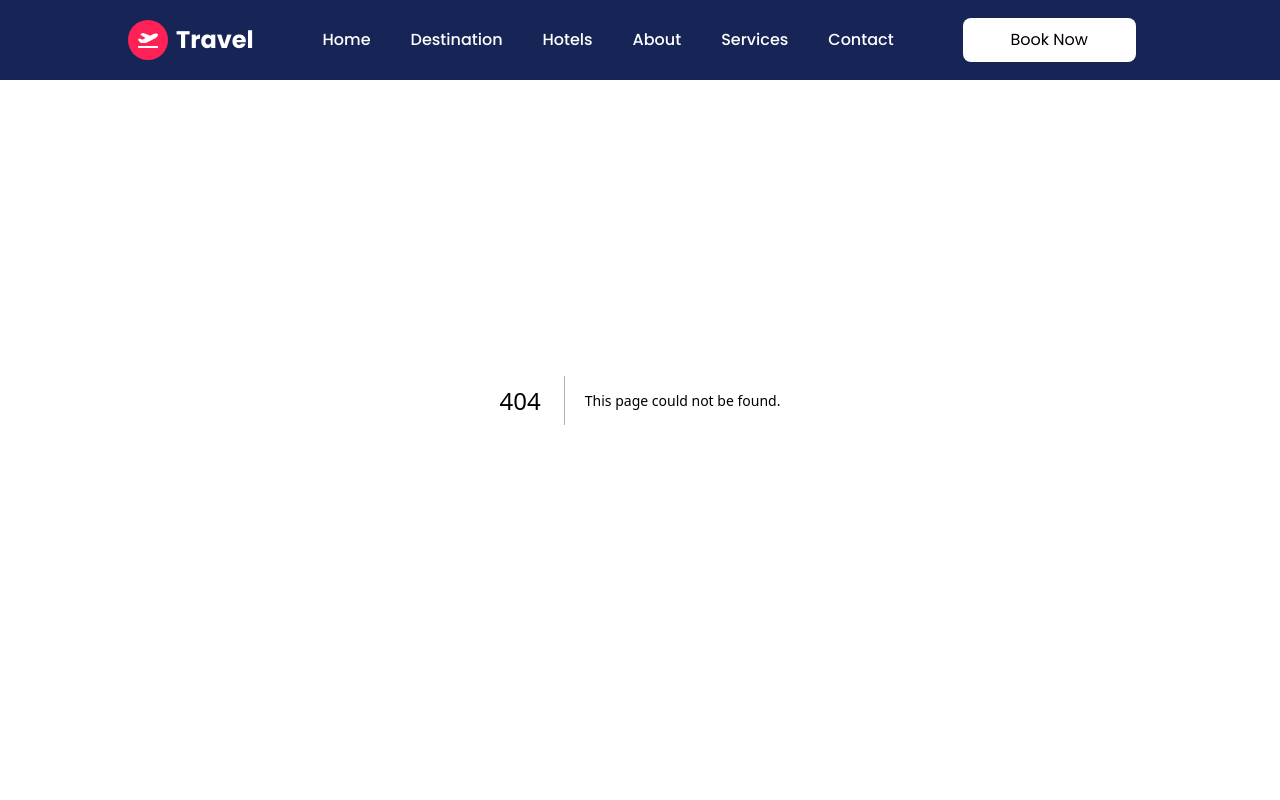
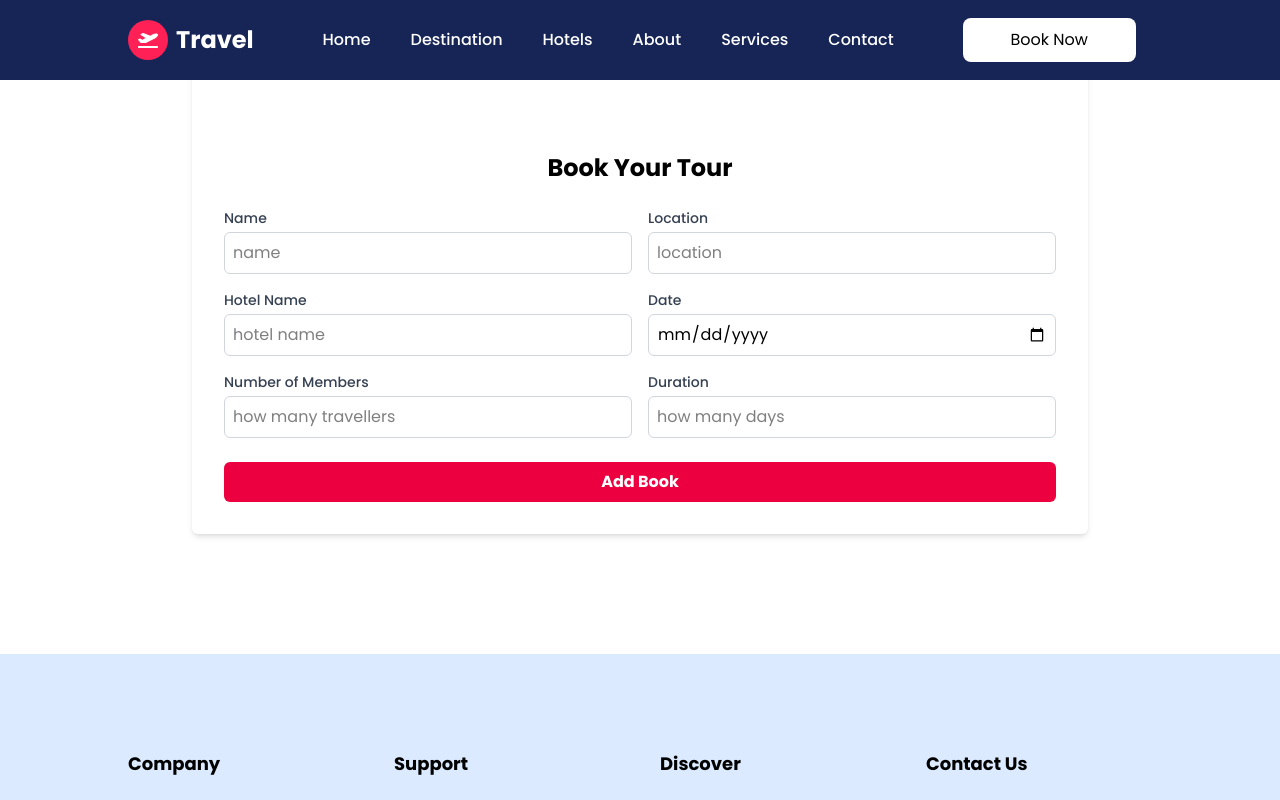
Before and after one commit to chamath09/Tourism-related-web, a Next.js app: page /book in a window 1280 px wide. Before the commit this address had no page. Shown: the top 800 px of the page. Built offline with nearby package versions, Linux system fonts and the light colour scheme.

Commit message:
booking form added

```diff
--- a/app/Navbar/Nav.tsx
+++ b/app/Navbar/Nav.tsx
@@ -5,6 +5,7 @@ import Link from "next/link";
 import React, { useEffect } from "react";
 import { FaPlaneDeparture } from "react-icons/fa";
 import { HiBars3BottomRight } from "react-icons/hi2";
+
 
 type Props = {
   openNav: () => void;
@@ -36,12 +37,14 @@ const Nav = ({ openNav }: Props) => {
     >
       <div className="flex items-center justify-between h-full w-[90%] xl:w-[80%] mx-auto">
         {/* logo */}
+        <Link href="/">
           <div className="flex items-center space-x-2">
             <div className="w-10 bg-rose-500 h-10 rounded-full flex items-center justify-center flex-col">
               <FaPlaneDeparture className="w-5 h-5 text-white" />
             </div>
             <h1 className="text-xl md:text-2xl font-bold text-white">Travel</h1>
           </div>
+        </Link>
         {/* navlinks */}
         <div className="hidden lg:flex items-center space-x-10">
           {navLinks.map((link) => {
@@ -61,12 +64,14 @@ const Nav = ({ openNav }: Props) => {
         </div>
         {/* button */}
         <div className="flex items-center space-x-4">
+          <Link href="/book">
             <button
               className="md:px-12 md:py-2.5 px-8 py-2 text-balack bg-white hover:bg-gray-200
-          transition-all duration-200 rounded-lg"
+          transition-all duration-200 rounded-lg hover:cursor-pointer"
             >
               Book Now
             </button>
+          </Link>
           {/* burger menu */}
           <HiBars3BottomRight
             onClick={openNav}
--- /dev/null
+++ b/app/book/page.tsx
@@ -0,0 +1,152 @@
+"use client";
+
+import { useState } from "react";
+
+interface BookFormData {
+  title: string;
+  author: string;
+  isbn: string;
+  publishDate: string;
+  genre: string;
+  pages: number;
+  coverImage: File | null;
+}
+
+const Book = () => {
+  const [formData, setFormData] = useState<BookFormData>({
+    title: "",
+    author: "",
+    isbn: "",
+    publishDate: "",
+    genre: "",
+    pages: 0,
+    coverImage: null,
+  });
+
+  const handleChange = (
+    e: React.ChangeEvent<HTMLInputElement | HTMLSelectElement>
+  ) => {
+    const { name, value, files } = e.target as HTMLInputElement;
+    if (files) {
+      setFormData((prev) => ({ ...prev, [name]: files[0] }));
+    } else {
+      setFormData((prev) => ({ ...prev, [name]: value }));
+    }
+  };
+
+  const handleSubmit = (e: React.FormEvent<HTMLFormElement>) => {
+    e.preventDefault();
+    console.log(formData);
+    // Submit logic here (e.g., send to backend)
+  };
+
+  return (
+    <div className="max-w-4xl mx-auto  bg-white p-8 rounded-md shadow-md mb-30">
+      <h2 className="text-2xl font-bold mb-6 text-center mt-30">Book Your Tour</h2>
+      <form onSubmit={handleSubmit}>
+        <div className="grid grid-cols-1 md:grid-cols-2 gap-4">
+          {/* Name */}
+          <div>
+            <label className="block text-sm font-medium text-gray-700">
+              Name
+            </label>
+            <input
+              type="text"
+              name="name"
+              onChange={handleChange}
+              placeholder="name"
+              className="mt-1 p-2 block w-full border border-gray-300 rounded-md"
+              required
+            />
+          </div>
+
+          {/* Location */}
+          <div>
+            <label className="block text-sm font-medium text-gray-700">
+              Location
+            </label>
+            <input
+              type="text"
+              name="Location"
+              onChange={handleChange}
+              placeholder="location"
+              className="mt-1 p-2 block w-full border border-gray-300 rounded-md"
+              required
+            />
+          </div>
+
+          {/* Hotel Name */}
+          <div>
+            <label className="block text-sm font-medium text-gray-700">
+              Hotel Name
+            </label>
+            <input
+              type="text"
+              name="HName"
+              onChange={handleChange}
+              placeholder="hotel name"
+              className="mt-1 p-2 block w-full border border-gray-300 rounded-md"
+              required
+            />
+          </div>
+
+          {/* Date */}
+          <div>
+            <label className="block text-sm font-medium text-gray-700">
+               Date
+            </label>
+            <input
+              type="date"
+              name="Date"
+              onChange={handleChange}
+              className="mt-1 p-2 block w-full border border-gray-300 rounded-md"
+              required
+            />
+          </div>
+
+          {/* No of Members */}
+          <div>
+            <label className="block text-sm font-medium text-gray-700">
+              Number of Members
+            </label>
+            <input
+              type="text"
+              name="NOM"
+              onChange={handleChange}
+              placeholder="how many travellers"
+              className="mt-1 p-2 block w-full border border-gray-300 rounded-md"
+              required
+            />
+          </div>
+
+          {/* Pages */}
+          <div>
+            <label className="block text-sm font-medium text-gray-700">
+              Duration
+            </label>
+            <input
+              type="number"
+              name="pages"
+              onChange={handleChange}
+              placeholder="how many days"
+              className="mt-1 p-2 block w-full border border-gray-300 rounded-md"
+              required
+            />
+          </div>
+
+          {/* Cover Image Upload */}
+
+        </div>
+
+        <button
+          type="submit"
+          className="w-full mt-6 bg-rose-600 text-white py-2 px-4 rounded-md hover:bg-rose-700 transition duration-200 font-bold hover:cursor-pointer"
+        >
+          Add Book
+        </button>
+      </form>
+    </div>
+  );
+};
+
+export default Book;
--- a/app/hotel/page.tsx
+++ b/app/hotel/page.tsx
@@ -5,7 +5,7 @@ import { hotelsData } from "@/data/data";
 
 const Hotel = () => {
   return (
-    <div className="pt-20 pb-10">
+    <div className="pt-24 pb-10">
       {/* section heading */}
       <SectionHeading heading="Explore Popular Hotels" />
       <div className="w-[80%] mx-auto grid grid-cols-1 md:grid-cols-2 lg:grid-cols-3 xl:grid-cols-4 gap-8 mt-16 items-center">
```
Lines whose indentation alone changed are shown as unchanged.
